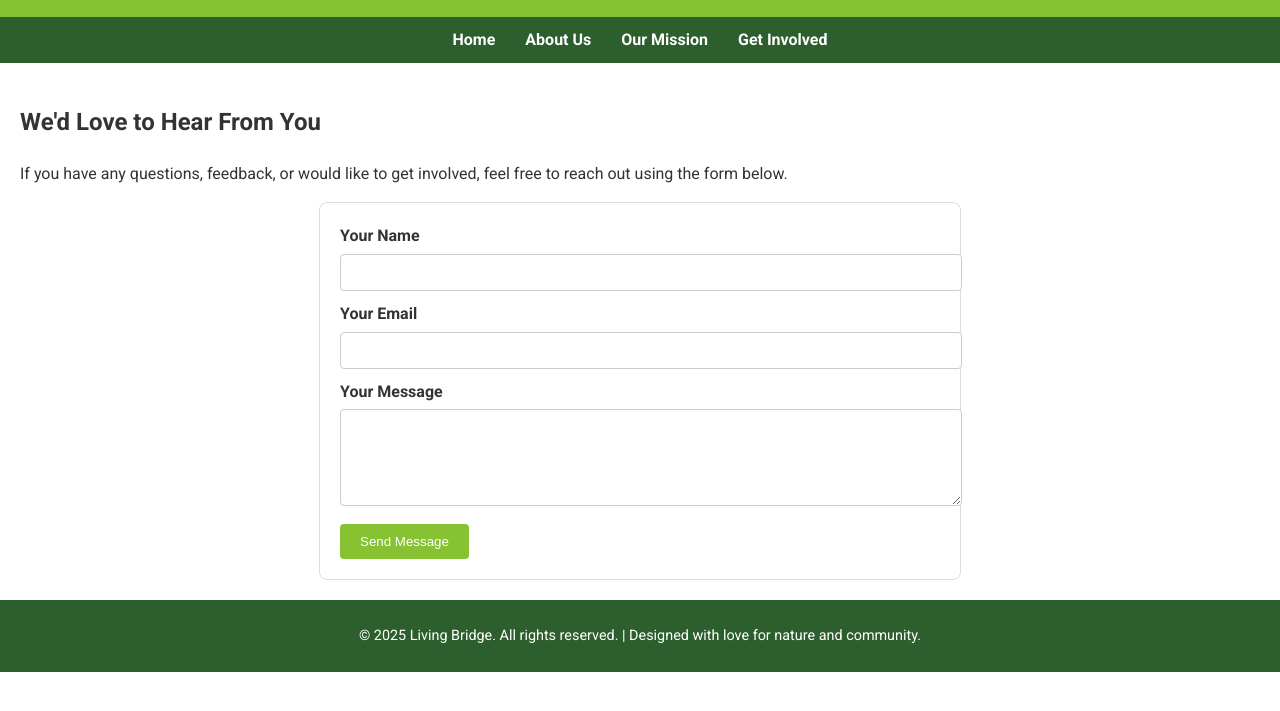
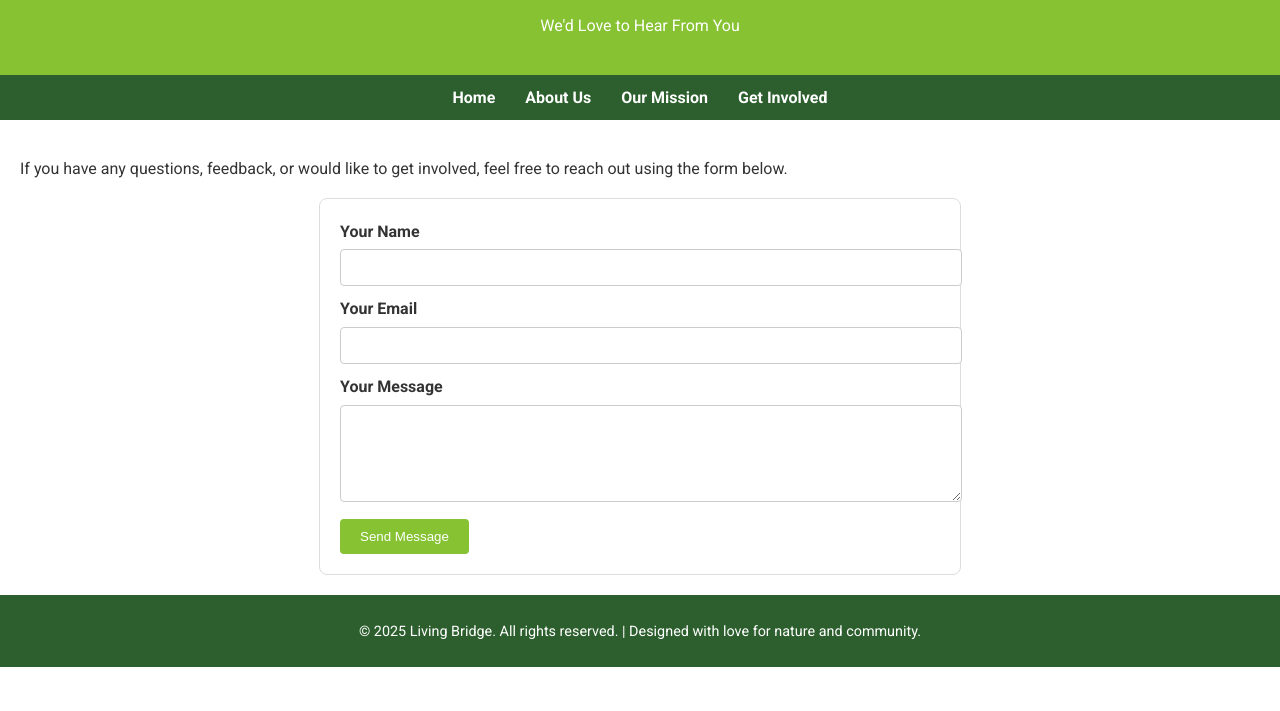
Before and after one commit to orfeaus/the-living-bridge-website, a plain HTML site: page contact.html in a window 1280 px wide. Shown: the part 87-798 px from the top of the page. Drawn offline with Linux system fonts and the light colour scheme.

Commit message:
Update contact.html

```diff
--- a/contact.html
+++ b/contact.html
@@ -84,6 +84,7 @@
 <body>
     <header>
         <h1>Contact Us</h1>
+        <p>We'd Love to Hear From You</p>
     </header>
     <nav>
         <a href="index.html">Home</a>
@@ -92,7 +93,6 @@
         <a href="join.html">Get Involved</a>
     </nav>
     <section>
-        <h2>We'd Love to Hear From You</h2>
         <p>If you have any questions, feedback, or would like to get involved, feel free to reach out using the form below.</p>
         <div class="contact-form">
             <form action="https://example.com/submit" method="post">
```
